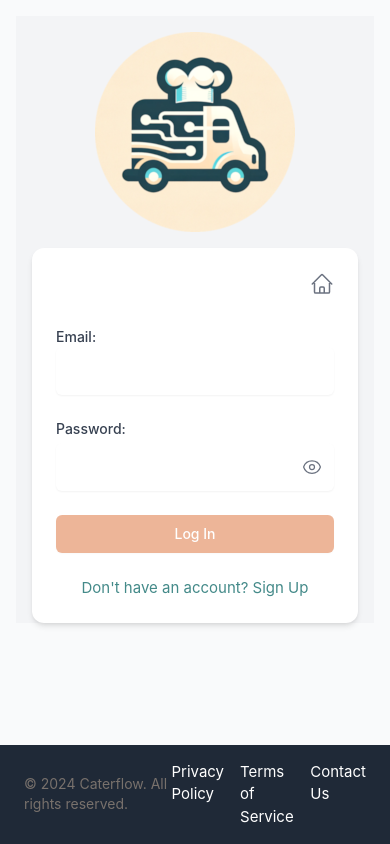
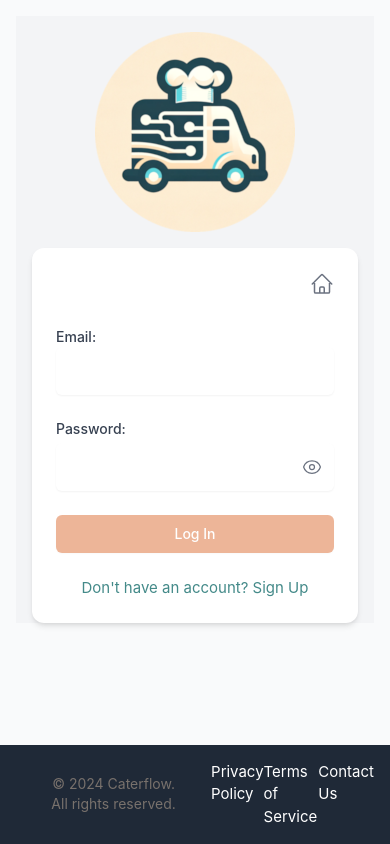
Before and after one commit to MichaelAJay/caterflow-fe, a Vue app: page /login in a window 390 px wide. Built offline with nearby package versions, Linux system fonts and the light colour scheme; no server answers.

Commit message:
fixing footer

```diff
--- a/src/components/AppFooter.vue
+++ b/src/components/AppFooter.vue
@@ -1,9 +1,13 @@
 <template>
-  <footer class="bg-gray-800 text-white py-4 px-6">
+  <footer class="bg-gray-800 text-white py-4 px-4 md:px-6">
     <div class="max-w-screen-xl mx-auto flex justify-between items-center">
-      <p>&copy; 2024 Caterflow. All rights reserved.</p>
+      <p class="w-full text-center sm:text-left sm:w-auto">
+        <span>&copy; 2024 Caterflow.</span>
+        <span class="block sm:inline">All rights reserved.</span>
+      </p>
+      <!-- <p>&copy; 2024 Caterflow. All rights reserved.</p> -->
       <nav>
-        <ul class="flex space-x-4">
+        <ul class="flex md:space-x-4">
           <li><a href="#" class="hover:underline">Privacy Policy</a></li>
           <li><a href="#" class="hover:underline">Terms of Service</a></li>
           <li><a href="#" class="hover:underline">Contact Us</a></li>
--- a/src/components/LogoContainer.vue
+++ b/src/components/LogoContainer.vue
@@ -1,5 +1,5 @@
 <script setup lang="ts">
-import truckLogo from '../assets/truck-with-chef-hat-logo-round.png'
+import truckLogo from '../assets/truck-with-chef-hat-logo-round.png';
 </script>
 
 <template>
```
